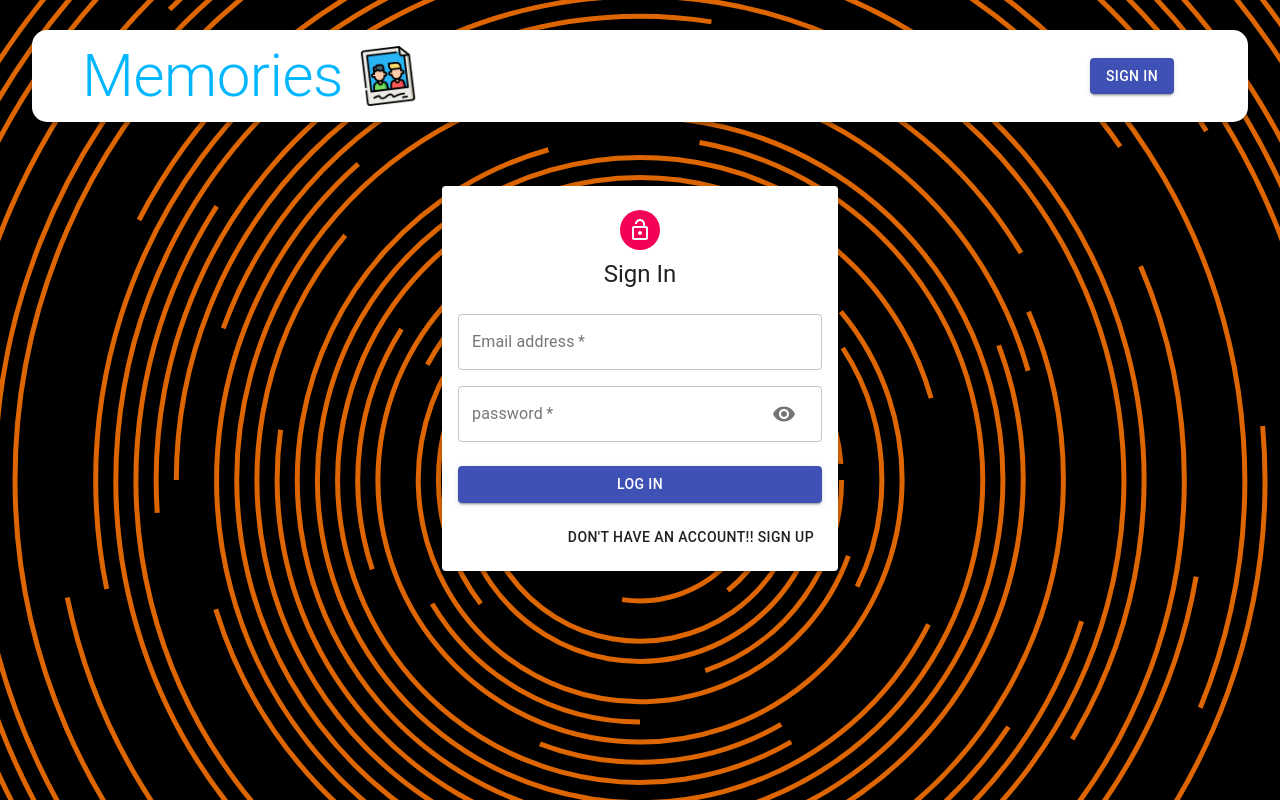
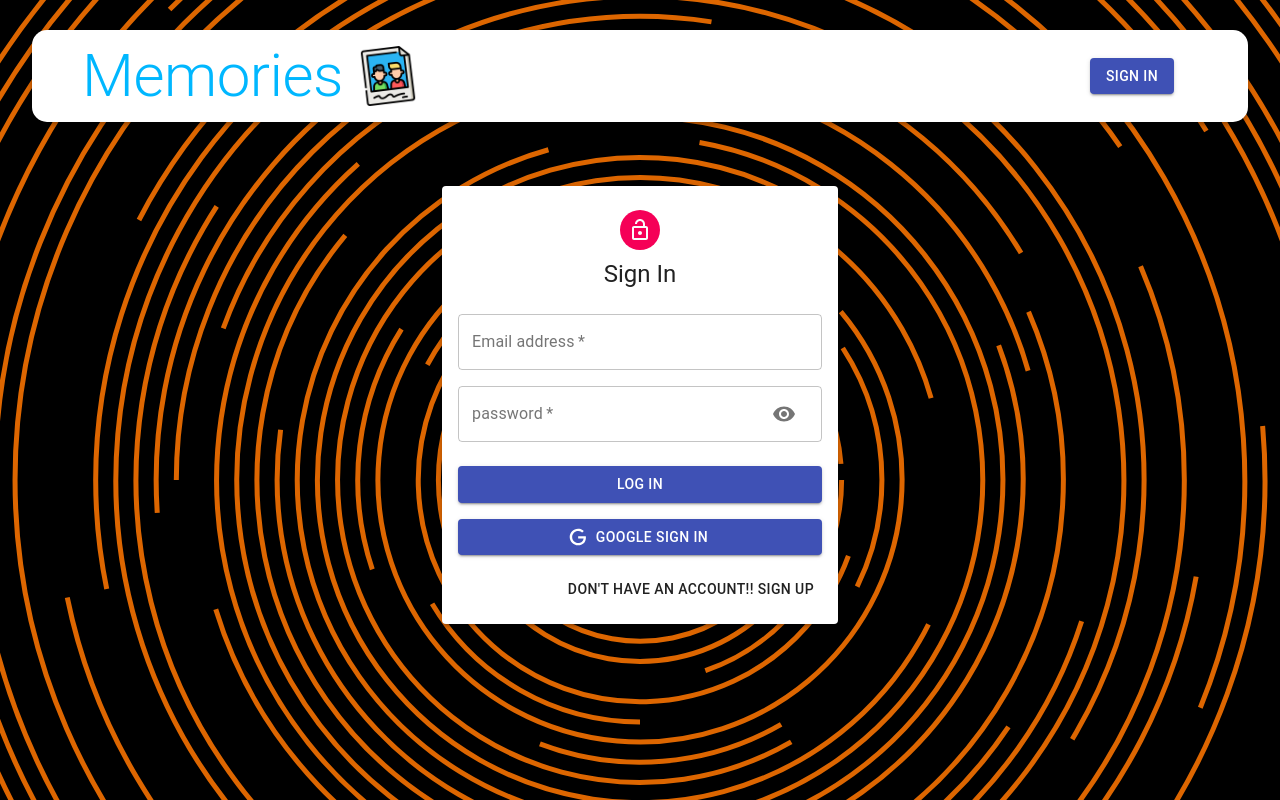
Before and after one commit to alokbodwa/Memories-MERN-Project, a React (Create React App) app in the folder client/: page /auth in a window 1280 px wide. Built offline with nearby package versions, Linux system fonts and the light colour scheme.

Commit message:
added google OAuth

```diff
--- a/client/src/components/Auth/Auth.js
+++ b/client/src/components/Auth/Auth.js
@@ -1,13 +1,18 @@
 import React, { useState } from 'react'
 import { Avatar, Button, TextField, Paper, Grid, Typography, Container } from '@material-ui/core';
+import { GoogleLogin } from 'react-google-login'
+import { useDispatch } from 'react-redux'
+import { useHistory } from 'react-router-dom'
+
 import LockOutlinedIcon from '@material-ui/icons/LockOpenOutlined'
-import { spacing } from '@material-ui/system'
-
 import useStyles from './Styles';
 import Input from './Input'
+import Icon from './Icon'
 
 const Auth = () => {
     const classes = useStyles()
+    const dispatch = useDispatch()
+    const history = useHistory()
     const [showPassword, setShowPassword] = useState(false)
     const [isSignUp, setIsSignUp] = useState(false)
 
@@ -23,7 +28,26 @@
     }
 
     const switchMode = () => {
-        return setIsSignUp((prevState) => !prevState)
+        setIsSignUp((prevState) => !prevState)
+        handleShowPassword(false)
+    }
+
+    const googleSuccess = async (res) => {
+        // ?. doesn't throw error, even if an object is undefined
+        const result = res?.profileObj
+        const token = res?.tokenId
+
+        try {
+            dispatch({ type: 'AUTH', data: { result, token } })
+
+            history.push('/')
+        } catch (e) {
+            console.log(e.message)
+        }
+
+    }
+    const googleFailure = () => {
+        console.log("unsuccessful sign in")
     }
 
     return (
@@ -35,12 +59,12 @@
                 <Typography variant="h5">{isSignUp ? 'Sign Up' : 'Sign In'}</Typography>
                 <form className={classes.form} onSubmit={handleSubmit}>
                     <Grid container spacing={2}>
-                        {isSignUp && (
+                        {isSignUp ? (
                             <>
                                 <Input name="firstName" label=" First Name" handleChange={handleChange} autoFocus ></Input>
                                 <Input name="lastName" label=" Last Name" handleChange={handleChange} ></Input>
                             </>
-                        )}
+                        ) : null}
                         <Input name="email" label="Email address" handleChange={handleChange} type="email" />
                         <Input name="password" label="password" handleChange={handleChange} type={showPassword ? "text" : "password"} handleShowPassword={handleShowPassword} />
                         {isSignUp && <Input name="confirmPassword" label="Confirm Password" handleChange={handleChange} type={showPassword ? "text" : "password"} handleShowPassword={handleShowPassword} />}
@@ -48,6 +72,26 @@
                     <Button type="submit" fullWidth variant="contained" color="primary" className={classes.submit}>
                         {isSignUp ? 'Sign Up' : 'Log In'}
                     </Button>
+                    <GoogleLogin
+                        clientId="21408845707-s5lrku0als4ouo83rhvro8bi9plfelv9.apps.googleusercontent.com"
+                        // need not be the same name (render)
+                        render={(renderProps) => (
+                            <Button className={classes.googleButton}
+                                color="primary"
+                                fullWidth
+                                onClick={renderProps.onClick}
+                                // disabled={renderProps.disabled}
+                                startIcon={<Icon />}
+                                variant="contained"
+                            >
+                                Google Sign In
+                            </Button>
+                        )}
+                        onSuccess={googleSuccess}
+                        onFailure={googleFailure}
+                        cookiePolicy="single_host_origin"
+                    />
+
                     <Grid container justify="flex-end">
                         <Grid item>
                             <Button onClick={switchMode} >
--- /dev/null
+++ b/client/src/components/Auth/Icon.js
@@ -0,0 +1,12 @@
+import React from 'react';
+
+const Icon = () => (
+  <svg style={{ width: '20px', height: '20px' }} viewBox="0 0 24 24">
+    <path
+      fill="currentColor"
+      d="M21.35,11.1H12.18V13.83H18.69C18.36,17.64 15.19,19.27 12.19,19.27C8.36,19.27 5,16.25 5,12C5,7.9 8.2,4.73 12.2,4.73C15.29,4.73 17.1,6.7 17.1,6.7L19,4.72C19,4.72 16.56,2 12.1,2C6.42,2 2.03,6.8 2.03,12C2.03,17.05 6.16,22 12.25,22C17.6,22 21.5,18.33 21.5,12.91C21.5,11.76 21.35,11.1 21.35,11.1V11.1Z"
+    />
+  </svg>
+);
+
+export default Icon;
--- a/client/src/components/Auth/Styles.js
+++ b/client/src/components/Auth/Styles.js
@@ -26,5 +26,6 @@
   },
   googleButton: {
     marginBottom: theme.spacing(2),
+    // marginTop: theme.spacing(3)
   },
 }));
--- a/client/src/components/Navbar/Navbar.js
+++ b/client/src/components/Navbar/Navbar.js
@@ -1,13 +1,30 @@
-import React from 'react'
-import { Link } from 'react-router-dom';
+import React, { useState, useEffect } from 'react'
+import { Link, useHistory, useLocation } from 'react-router-dom';
 import { AppBar, Typography, Avatar, Toolbar, Button } from '@material-ui/core';
+import { useDispatch } from 'react-redux'
 
 import memories from '../../images/memories.png'
 import useStyles from './styles'
 
 const Navbar = () => {
     const classes = useStyles();
-    const user = null;
+    const [user, setUser] = useState(JSON.parse(localStorage.getItem('profile')))
+    const dispatch = useDispatch()
+    const history = useHistory()
+    const location = useLocation()
+
+    const logout = () => {
+      dispatch({ type: 'LOGOUT' })
+      history.push('/auth')
+      setUser(null)
+    }
+
+    console.log(user)
+
+    useEffect(() => {
+      const token = user?.token
+      setUser(JSON.parse(localStorage.getItem('profile')))
+    }, [location])
 
     return (
         <AppBar className={classes.appBar} position="static" color="inherit">
@@ -18,9 +35,9 @@
         <Toolbar className={classes.toolbar}>
         {user ? (
                     <div className={classes.profile}>
-                        <Avatar className={classes.purple} alt={user.result.name} src={user.result.imageUrl}>{user.result.name.charArt(0)}</Avatar>
+                        <Avatar className={classes.purple} alt={user.result.name} >{user.result.name.charAt(0)}</Avatar>
                         <Typography className={classes.userName} variant="h6">{user.result.name}</Typography>
-                        <Button variant="contained" className={classes.logout} color="secondary">Logout</Button>
+                        <Button variant="contained" className={classes.logout} color="secondary" onClick={logout}>Logout</Button>
                     </div>
                   ) : (
                     <Button component={Link} to ="/auth" variant="contained" color="primary">Sign In</Button>
--- a/client/src/constants/actionTypes.js
+++ b/client/src/constants/actionTypes.js
@@ -3,3 +3,7 @@
 export const UPDATE = 'UPDATE'
 export const DELETE = 'DELETE'
 export const LIKEPOST = 'LIKEPOST'
+
+
+export const AUTH = 'AUTH'
+export const LOGOUT = 'LOGOUT'
--- /dev/null
+++ b/client/src/reducers/auth.js
@@ -0,0 +1,16 @@
+import { AUTH, LOGOUT } from '../constants/actionTypes'
+
+export default (state = { authdata: null }, action) => {
+    switch(action.type){
+        case AUTH:
+            localStorage.setItem('profile', JSON.stringify({ ...action?.data }))
+            return { ...state, authData: action?.data}
+
+        case LOGOUT:
+            localStorage.clear()
+            return { ...state, authData: null}
+
+        default:
+            return state
+    }
+}
--- a/client/src/reducers/index.js
+++ b/client/src/reducers/index.js
@@ -1,8 +1,10 @@
 // redux store
 import { combineReducers } from "redux";
 import posts from './posts'
+import auth from './auth'
 
 export default combineReducers({
     // posts reducer is in our store now and available to every child for use
-    posts: posts
+    posts: posts,
+    auth: auth
 })
```
